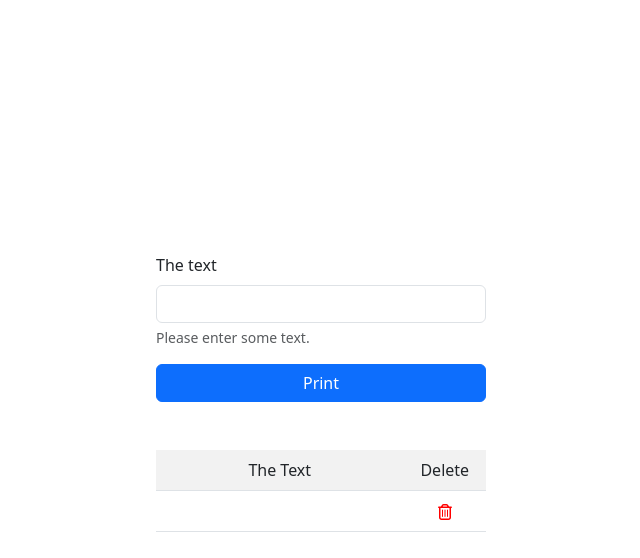
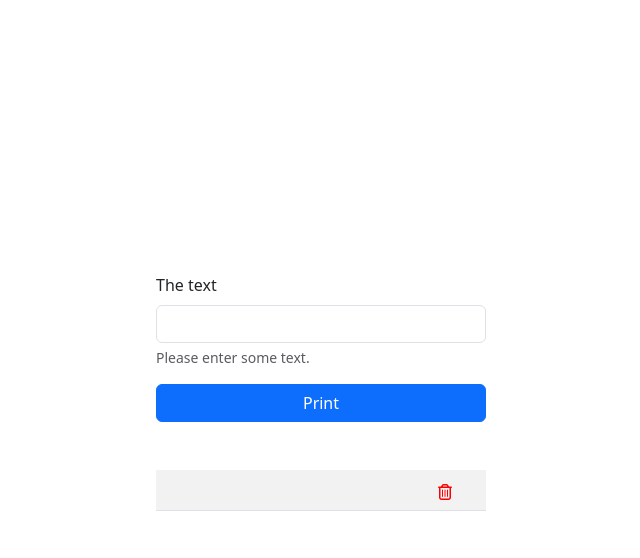
Before and after one commit to Almardi310/PrintText, a plain HTML site: page index.html in a window 1280 px wide. Both pictures are taken after a click on the button "Print". Shown: the whole page, without its empty margins (319-959 px from the left). Drawn offline with Linux system fonts and the light colour scheme.

Commit message:
General improvements

```diff
--- a/index.html
+++ b/index.html
@@ -1,6 +1,4 @@
 <!DOCTYPE html>
-    <!-- This is a code to print the text that is being entered in the input field -->
-    <!-- By HTML & CSS & Javascript -->
 <html lang="en">
     <head>
         <meta charset="UTF-8">
@@ -9,18 +7,22 @@
         <link rel="stylesheet" href="static/css/bootstrap.css">
         <link rel="stylesheet" href="static/css/styles.css">
     </head>
-    <!-- to make display flex , and center items  -->
     <body class="d-flex align-items-center py-4">
+
+
+
         <div class="myform w-100 m-auto">
             <div>
-                <!-- from  Bootstrap form -->
                 <div class="mb-3">
                     <label for="myText" class="form-label">The text</label>
                     <input type="text" class="form-control" id="myInput">
                     <div id="emailHelp" class="form-text">Please enter some text.</div>
                 </div>
-                <button id="myButton" onclick="printText()" class="btn btn-primary w-100">Print</button>
+                <button id="myButton" onclick="insertNewText()" class="btn btn-primary w-100">Print</button>
             </div>
+
+
+
             <table id="myTable" class="mt-5 table table-responsive-md table-striped text-center">
                 <tbody>
                     <!-- The new row well print here -->
@@ -28,9 +30,9 @@
             </table>
         </div>
 
-        <!-- Bootstrap scripts -->
+
+
         <script src="static/js/bootstrap.js"></script>
-        <!-- Javascript file -->
         <script src="static/js/script.js"></script>
     </body>
 </html>
--- a/static/js/script.js
+++ b/static/js/script.js
@@ -1,62 +1,40 @@
 var arrayOfTexts = [];
-var myInput = document.getElementById("myInput");
-var myTable = document.getElementById("myTable");
 
 
-function printText() {
-    addTextToEndOfArray();
-    createTableTitle(); //just one time
-    createNewRow(); //in top of table
-    initializeNewRow();
-    makeInputEmpty();
+
+function getText(){
+    return document.getElementById("myInput").value
 }
 
 
 
 function addTextToEndOfArray() {
-    arrayOfTexts.push(myInput.value);
+    arrayOfTexts.push(getText());
 }
 
 
 
-function createTableTitle(){
-    if(arrayOfTexts.length === 1 && myTable.rows.length == 0){//check is this first time and not created previously
-        titleRow = myTable.insertRow(0);
-        var cell1 = titleRow.insertCell(0);
-        var cell2 = titleRow.insertCell(1);
-        cell1.innerHTML = "The Text";
-        cell2.innerHTML = "Delete";
-    }
-}
-
-
-
-function createNewRow() {
+function createNewRowInTopOfTable() {
     textID = "text" + (arrayOfTexts.length - 1) ;
     buttonID = "button" + (arrayOfTexts.length - 1) ;
-    newRow = myTable.insertRow(1);
-}
-
-
-
-function initializeNewRow(){
-    newRow.id = arrayOfTexts.length - 1;
-    textCell = newRow.insertCell(0);
-    buttonCell = newRow.insertCell(1);
-    textCell.id = textID;
-    buttonCell.id = buttonID ;
-    textCell.innerHTML = arrayOfTexts[arrayOfTexts.length - 1];
-    buttonCell.innerHTML = '<svg xmlns="http://www.w3.org/2000/svg" height="1em" style="fill: red;" viewBox="0 0 448 512"><path d="M170.5 51.6L151.5 80h145l-19-28.4c-1.5-2.2-4-3.6-6.7-3.6H177.1c-2.7 0-5.2 1.3-6.7 3.6zm147-26.6L354.2 80H368h48 8c13.3 0 24 10.7 24 24s-10.7 24-24 24h-8V432c0 44.2-35.8 80-80 80H112c-44.2 0-80-35.8-80-80V128H24c-13.3 0-24-10.7-24-24S10.7 80 24 80h8H80 93.8l36.7-55.1C140.9 9.4 158.4 0 177.1 0h93.7c18.7 0 36.2 9.4 46.6 24.9zM80 128V432c0 17.7 14.3 32 32 32H336c17.7 0 32-14.3 32-32V128H80zm80 64V400c0 8.8-7.2 16-16 16s-16-7.2-16-16V192c0-8.8 7.2-16 16-16s16 7.2 16 16zm80 0V400c0 8.8-7.2 16-16 16s-16-7.2-16-16V192c0-8.8 7.2-16 16-16s16 7.2 16 16zm80 0V400c0 8.8-7.2 16-16 16s-16-7.2-16-16V192c0-8.8 7.2-16 16-16s16 7.2 16 16z"/></svg>';
-    document.getElementById(textID).classList.add("editText");
-    document.getElementById(textID).setAttribute("ondblclick","editText(this);");
-    document.getElementById(buttonID).classList.add("deleteRow");
-    document.getElementById(buttonID).setAttribute("onclick","deleteRow(this);");
+    newRow = document.getElementById("myTable").insertRow(0);
+    var id = arrayOfTexts.length - 1;
+    newRow.innerHTML = `
+        <tr id="` + id + `">
+            <td id="` + textID + `" class="editText" ondblclick="editText(this);">` + arrayOfTexts[arrayOfTexts.length - 1] + `</td>
+            <td id="` + buttonID + `" class="deleteRow" onclick="deleteRow(this);">
+                <svg xmlns="http://www.w3.org/2000/svg" height="1em" style="fill: red;" viewBox="0 0 448 512">
+                    <path d="M170.5 51.6L151.5 80h145l-19-28.4c-1.5-2.2-4-3.6-6.7-3.6H177.1c-2.7 0-5.2 1.3-6.7 3.6zm147-26.6L354.2 80H368h48 8c13.3 0 24 10.7 24 24s-10.7 24-24 24h-8V432c0 44.2-35.8 80-80 80H112c-44.2 0-80-35.8-80-80V128H24c-13.3 0-24-10.7-24-24S10.7 80 24 80h8H80 93.8l36.7-55.1C140.9 9.4 158.4 0 177.1 0h93.7c18.7 0 36.2 9.4 46.6 24.9zM80 128V432c0 17.7 14.3 32 32 32H336c17.7 0 32-14.3 32-32V128H80zm80 64V400c0 8.8-7.2 16-16 16s-16-7.2-16-16V192c0-8.8 7.2-16 16-16s16 7.2 16 16zm80 0V400c0 8.8-7.2 16-16 16s-16-7.2-16-16V192c0-8.8 7.2-16 16-16s16 7.2 16 16zm80 0V400c0 8.8-7.2 16-16 16s-16-7.2-16-16V192c0-8.8 7.2-16 16-16s16 7.2 16 16z"></path>
+                </svg>
+            </td>
+        </tr>
+    `;
 }
 
 
 
 function makeInputEmpty() {
-    myInput.value = '';
+    document.getElementById("myInput").value = '';
 }
 
 
@@ -89,3 +67,11 @@ function deleteRow(thisItem){
     row.parentNode.removeChild(row);
     arrayOfTexts.splice(thisItem.id , 1);
 }
+
+
+
+function insertNewText() {
+    addTextToEndOfArray();
+    createNewRowInTopOfTable();
+    makeInputEmpty();
+}
```
